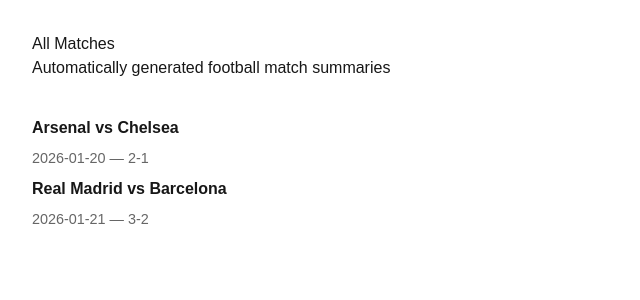
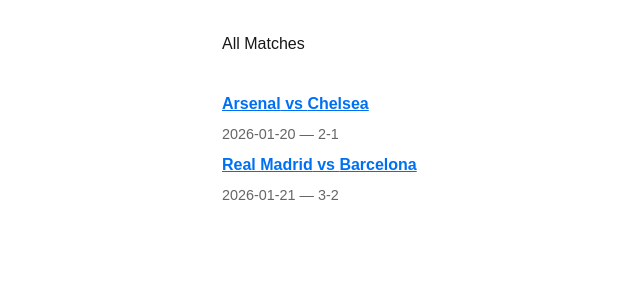
Before and after one commit to nawahtkui/ai-sports-content-generator, a Next.js app: page /matches in a window 1280 px wide. Shown: the top 300 px of the page, without its empty margins (0-640 px from the left). Built offline with nearby package versions, Linux system fonts and the light colour scheme.

Commit message:
Add matches listing page

```diff
--- a/app/matches/page.tsx
+++ b/app/matches/page.tsx
@@ -1,23 +1,18 @@
-import Link from "next/link";
 import matches from "../../data/matches.json";
-
-export const metadata = {
-  title: "All Matches | AI Sports Content Generator",
-  description: "Browse automatically generated football match summaries.",
-};
 
 export default function MatchesPage() {
   return (
-    <main style={{ padding: "2rem", maxWidth: "900px", fontFamily: "sans-serif" }}>
+    <main style={{ padding: "2rem", fontFamily: "sans-serif", maxWidth: "900px", margin: "0 auto" }}>
       <h1>All Matches</h1>
-      <p>Automatically generated football match summaries</p>
-
       <ul style={{ marginTop: "2rem", lineHeight: "2" }}>
         {matches.map((match) => (
           <li key={match.slug}>
-            <Link href={`/matches/${match.slug}`}>
+            <a
+              href={`/matches/${match.slug}`}
+              style={{ textDecoration: "underline", color: "#0070f3" }}
+            >
               <strong>{match.home} vs {match.away}</strong>
-            </Link>
+            </a>
             <div style={{ fontSize: "0.9rem", color: "#666" }}>
               {match.date} — {match.score}
             </div>
```
